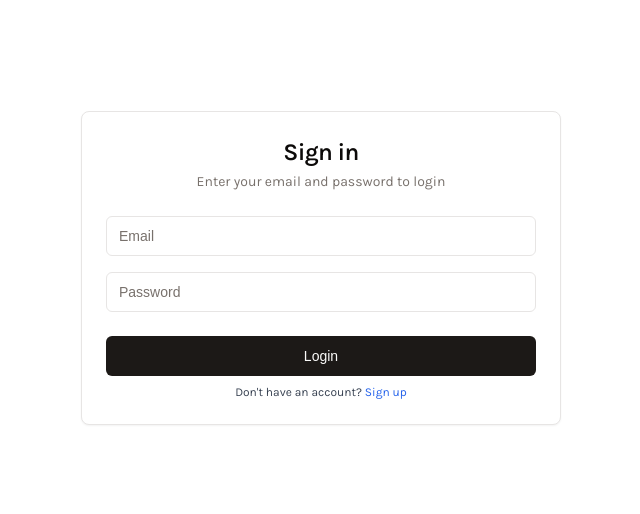
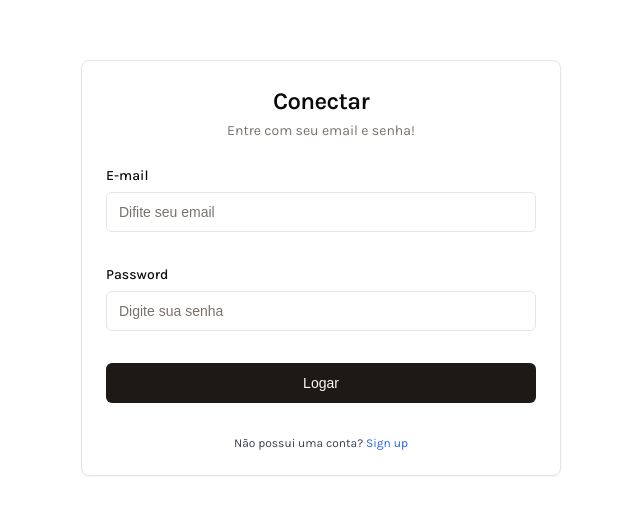
Before and after one commit to amaralzando/front-basic-2, a Next.js app: page /login in a window 1280 px wide. Shown: the part 132-646 px from the top of the page, without its empty margins (319-959 px from the left). Built offline with nearby package versions, Linux system fonts and the light colour scheme.

Commit message:
Ajuste tela login

```diff
--- a/app/layout.tsx
+++ b/app/layout.tsx
@@ -1,24 +1,28 @@
-import { Karla } from 'next/font/google'
-import './globals.css'
-import { ThemeProvider } from '@/components/theme-provider';
-import { Metadata } from 'next';
+import { ThemeProvider } from "@/components/theme-provider";
+import { Metadata } from "next";
+import { Karla } from "next/font/google";
+import "./globals.css";
 
 const karla = Karla({
   weight: ["200", "300", "400", "500", "600", "700", "800"],
-  subsets: ['latin'],
-  variable: "--font-karla"
-})
+  subsets: ["latin"],
+  variable: "--font-karla",
+});
 export const metadata: Metadata = {
-  title: "Dz admin dashboard",
-  description: "NextJs admin dashboard created by Sijin Raj"
+  title: "Gasa admin dashboard",
+  description: "NextJs admin dashboard created by gasa",
 };
 
-export default function RootLayout({ children, }: { children: React.ReactNode }) {
+export default function RootLayout({
+  children,
+}: {
+  children: React.ReactNode;
+}) {
   return (
     <html lang="en" suppressHydrationWarning>
-      <body className={karla.className + ' h-screen overflow-hidden'}>
+      <body className={karla.className + " h-screen overflow-hidden"}>
         <ThemeProvider
-          themes={['dark', 'custom', 'light']}
+          themes={["dark", "custom", "light"]}
           attribute="class"
           enableSystem
           disableTransitionOnChange
@@ -27,5 +31,5 @@
         </ThemeProvider>
       </body>
     </html>
-  )
+  );
 }
--- a/app/login/page.tsx
+++ b/app/login/page.tsx
@@ -1,15 +1,77 @@
-'use client';
+"use client";
 
 import { Button } from "@/components/ui/button";
-import { Card, CardContent, CardDescription, CardFooter, CardHeader, CardTitle } from "@/components/ui/card";
+import {
+  Card,
+  CardContent,
+  CardDescription,
+  CardFooter,
+  CardHeader,
+  CardTitle,
+} from "@/components/ui/card";
+import {
+  Form,
+  FormControl,
+  FormField,
+  FormItem,
+  FormLabel,
+  FormMessage,
+} from "@/components/ui/form";
 import { Input } from "@/components/ui/input";
+import { zodResolver } from "@hookform/resolvers/zod";
 import Link from "next/link";
 import { useRouter } from "next/navigation";
+import { useState } from "react";
+import { useForm } from "react-hook-form";
+import { z } from "zod";
+
+const formSchema = z.object({
+  email: z
+    .string()
+    .email({
+      message:
+        "O e-mail deve ser um endereço válido (ex: usuario@exemplo.com).",
+    })
+    .min(2, {
+      message: "O e-mail deve ter pelo menos 2 caracteres.",
+    }),
+  password: z.string().refine((val) => val.length >= 8 && /[A-Z]/.test(val), {
+    message:
+      "A senha deve ter pelo menos 8 caracteres e conter pelo menos uma letra maiúscula.",
+  }),
+});
 
 export default function Login() {
   const router = useRouter();
-    const doLogin=()=>{
+  const [isError, setISError] = useState("");
+
+  const form = useForm<z.infer<typeof formSchema>>({
+    resolver: zodResolver(formSchema),
+    defaultValues: {
+      email: "",
+      password: "",
+    },
+  });
+
+  const data = {
+    username: "test@example.com",
+    password: "Password123",
+  };
+
+  function onSubmit(values: z.infer<typeof formSchema>) {
+    try {
+      if (
+        values.email === "test@example.com" &&
+        values.password === "Password123"
+      ) {
         router.push("/");
+      }
+    } catch (error) {
+      if (error instanceof z.ZodError) {
+        console.error(error.issues);
+        setISError("E-mail ou senha inválidos.");
+      }
+    }
   }
 
   return (
@@ -17,25 +79,80 @@
       <div className="w-full m-auto sm:max-w-lg px-4">
         <Card>
           <CardHeader className="space-y-1">
-                        <CardTitle className="text-2xl text-center">Sign in</CardTitle>
+            <CardTitle className="text-2xl text-center">Conectar</CardTitle>
             <CardDescription className="text-center">
-                            Enter your email and password to login
+              Entre com seu email e senha!
             </CardDescription>
           </CardHeader>
           <CardContent className="grid gap-4">
-                    <Input type="email" placeholder="Email" />
-                    <Input type="password" placeholder="Password" />
+            <Form {...form}>
+              <form
+                onSubmit={form.handleSubmit(onSubmit)}
+                className="space-y-8"
+              >
+                <FormField
+                  control={form.control}
+                  name="email"
+                  render={({ field }) => (
+                    <FormItem>
+                      <FormLabel>E-mail</FormLabel>
+                      <FormControl>
+                        <Input
+                          type="email"
+                          placeholder="Difite seu email"
+                          {...field}
+                        />
+                      </FormControl>
+                      <FormMessage />
+                    </FormItem>
+                  )}
+                />
+                <FormField
+                  control={form.control}
+                  name="password"
+                  render={({ field }) => (
+                    <FormItem>
+                      <FormLabel>Password</FormLabel>
+                      <FormControl>
+                        <Input
+                          type="password"
+                          placeholder="Digite sua senha"
+                          {...field}
+                        />
+                      </FormControl>
+                      <FormMessage />
+                    </FormItem>
+                  )}
+                />
+                <Button className="w-full" type="submit">
+                  Logar
+                </Button>
+                {isError && (
+                  <span className="flex justify-center text-red-500">
+                    {isError}
+                  </span>
+                )}
+              </form>
+            </Form>
           </CardContent>
           <CardFooter className="flex flex-col">
-                        <Button className="w-full" type="button" onClick={doLogin}>Login</Button>
+            {/* <p className="mt-2 text-xs text-center text-gray-700">
+              {" "}
+              Esqueceu sua senha?{" "}
+              <Link href="/register" className="text-blue-600 hover:underline">
+                Redefinir senha
+              </Link>
+            </p> */}
             <p className="mt-2 text-xs text-center text-gray-700">
               {" "}
-                            Don't have an account?{" "}
-                            <Link href="/register" className="text-blue-600 hover:underline">Sign up</Link>
+              Não possui uma conta?{" "}
+              <Link href="/register" className="text-blue-600 hover:underline">
+                Sign up
+              </Link>
             </p>
           </CardFooter>
         </Card>
       </div>
     </div>
-    )
+  );
 }
--- /dev/null
+++ b/components/ui/form.tsx
@@ -0,0 +1,178 @@
+"use client"
+
+import * as React from "react"
+import * as LabelPrimitive from "@radix-ui/react-label"
+import { Slot } from "@radix-ui/react-slot"
+import {
+  Controller,
+  ControllerProps,
+  FieldPath,
+  FieldValues,
+  FormProvider,
+  useFormContext,
+} from "react-hook-form"
+
+import { cn } from "@/lib/utils"
+import { Label } from "@/components/ui/label"
+
+const Form = FormProvider
+
+type FormFieldContextValue<
+  TFieldValues extends FieldValues = FieldValues,
+  TName extends FieldPath<TFieldValues> = FieldPath<TFieldValues>
+> = {
+  name: TName
+}
+
+const FormFieldContext = React.createContext<FormFieldContextValue>(
+  {} as FormFieldContextValue
+)
+
+const FormField = <
+  TFieldValues extends FieldValues = FieldValues,
+  TName extends FieldPath<TFieldValues> = FieldPath<TFieldValues>
+>({
+  ...props
+}: ControllerProps<TFieldValues, TName>) => {
+  return (
+    <FormFieldContext.Provider value={{ name: props.name }}>
+      <Controller {...props} />
+    </FormFieldContext.Provider>
+  )
+}
+
+const useFormField = () => {
+  const fieldContext = React.useContext(FormFieldContext)
+  const itemContext = React.useContext(FormItemContext)
+  const { getFieldState, formState } = useFormContext()
+
+  const fieldState = getFieldState(fieldContext.name, formState)
+
+  if (!fieldContext) {
+    throw new Error("useFormField should be used within <FormField>")
+  }
+
+  const { id } = itemContext
+
+  return {
+    id,
+    name: fieldContext.name,
+    formItemId: `${id}-form-item`,
+    formDescriptionId: `${id}-form-item-description`,
+    formMessageId: `${id}-form-item-message`,
+    ...fieldState,
+  }
+}
+
+type FormItemContextValue = {
+  id: string
+}
+
+const FormItemContext = React.createContext<FormItemContextValue>(
+  {} as FormItemContextValue
+)
+
+const FormItem = React.forwardRef<
+  HTMLDivElement,
+  React.HTMLAttributes<HTMLDivElement>
+>(({ className, ...props }, ref) => {
+  const id = React.useId()
+
+  return (
+    <FormItemContext.Provider value={{ id }}>
+      <div ref={ref} className={cn("space-y-2", className)} {...props} />
+    </FormItemContext.Provider>
+  )
+})
+FormItem.displayName = "FormItem"
+
+const FormLabel = React.forwardRef<
+  React.ElementRef<typeof LabelPrimitive.Root>,
+  React.ComponentPropsWithoutRef<typeof LabelPrimitive.Root>
+>(({ className, ...props }, ref) => {
+  const { error, formItemId } = useFormField()
+
+  return (
+    <Label
+      ref={ref}
+      className={cn(error && "text-destructive", className)}
+      htmlFor={formItemId}
+      {...props}
+    />
+  )
+})
+FormLabel.displayName = "FormLabel"
+
+const FormControl = React.forwardRef<
+  React.ElementRef<typeof Slot>,
+  React.ComponentPropsWithoutRef<typeof Slot>
+>(({ ...props }, ref) => {
+  const { error, formItemId, formDescriptionId, formMessageId } = useFormField()
+
+  return (
+    <Slot
+      ref={ref}
+      id={formItemId}
+      aria-describedby={
+        !error
+          ? `${formDescriptionId}`
+          : `${formDescriptionId} ${formMessageId}`
+      }
+      aria-invalid={!!error}
+      {...props}
+    />
+  )
+})
+FormControl.displayName = "FormControl"
+
+const FormDescription = React.forwardRef<
+  HTMLParagraphElement,
+  React.HTMLAttributes<HTMLParagraphElement>
+>(({ className, ...props }, ref) => {
+  const { formDescriptionId } = useFormField()
+
+  return (
+    <p
+      ref={ref}
+      id={formDescriptionId}
+      className={cn("text-sm text-muted-foreground", className)}
+      {...props}
+    />
+  )
+})
+FormDescription.displayName = "FormDescription"
+
+const FormMessage = React.forwardRef<
+  HTMLParagraphElement,
+  React.HTMLAttributes<HTMLParagraphElement>
+>(({ className, children, ...props }, ref) => {
+  const { error, formMessageId } = useFormField()
+  const body = error ? String(error?.message) : children
+
+  if (!body) {
+    return null
+  }
+
+  return (
+    <p
+      ref={ref}
+      id={formMessageId}
+      className={cn("text-sm font-medium text-destructive", className)}
+      {...props}
+    >
+      {body}
+    </p>
+  )
+})
+FormMessage.displayName = "FormMessage"
+
+export {
+  useFormField,
+  Form,
+  FormItem,
+  FormLabel,
+  FormControl,
+  FormDescription,
+  FormMessage,
+  FormField,
+}
--- /dev/null
+++ b/components/ui/label.tsx
@@ -0,0 +1,26 @@
+"use client"
+
+import * as React from "react"
+import * as LabelPrimitive from "@radix-ui/react-label"
+import { cva, type VariantProps } from "class-variance-authority"
+
+import { cn } from "@/lib/utils"
+
+const labelVariants = cva(
+  "text-sm font-medium leading-none peer-disabled:cursor-not-allowed peer-disabled:opacity-70"
+)
+
+const Label = React.forwardRef<
+  React.ElementRef<typeof LabelPrimitive.Root>,
+  React.ComponentPropsWithoutRef<typeof LabelPrimitive.Root> &
+    VariantProps<typeof labelVariants>
+>(({ className, ...props }, ref) => (
+  <LabelPrimitive.Root
+    ref={ref}
+    className={cn(labelVariants(), className)}
+    {...props}
+  />
+))
+Label.displayName = LabelPrimitive.Root.displayName
+
+export { Label }
--- a/package.json
+++ b/package.json
@@ -9,9 +9,11 @@
     "lint": "next lint"
   },
   "dependencies": {
+    "@hookform/resolvers": "^3.9.0",
     "@radix-ui/react-avatar": "^1.0.4",
     "@radix-ui/react-dropdown-menu": "^2.0.6",
-    "@radix-ui/react-slot": "^1.0.2",
+    "@radix-ui/react-label": "^2.1.0",
+    "@radix-ui/react-slot": "^1.1.0",
     "@tanstack/react-table": "^8.11.3",
     "class-variance-authority": "^0.7.0",
     "classnames": "^2.5.1",
@@ -21,10 +23,12 @@
     "next-themes": "^0.2.1",
     "react": "^18",
     "react-dom": "^18",
+    "react-hook-form": "^7.52.1",
     "react-icons": "^4.12.0",
     "recharts": "^2.10.4",
     "tailwind-merge": "^2.2.0",
     "tailwindcss-animate": "^1.0.7",
+    "zod": "^3.23.8",
     "zustand": "^4.4.7"
   },
   "devDependencies": {
```
Also changed, not shown: 1 other file (tests, documents, lock files or other folders). Lines whose indentation alone changed are shown as unchanged.
